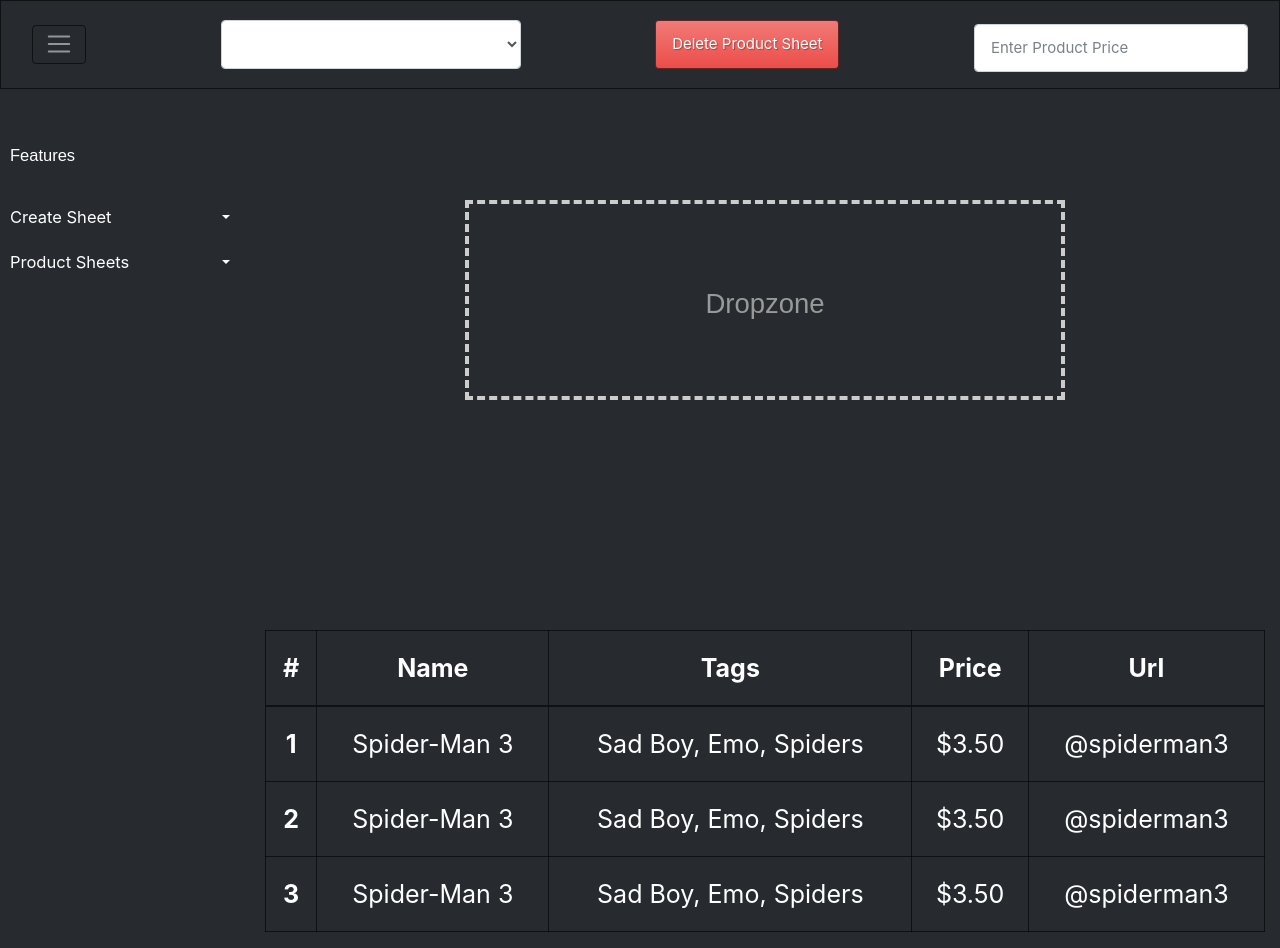
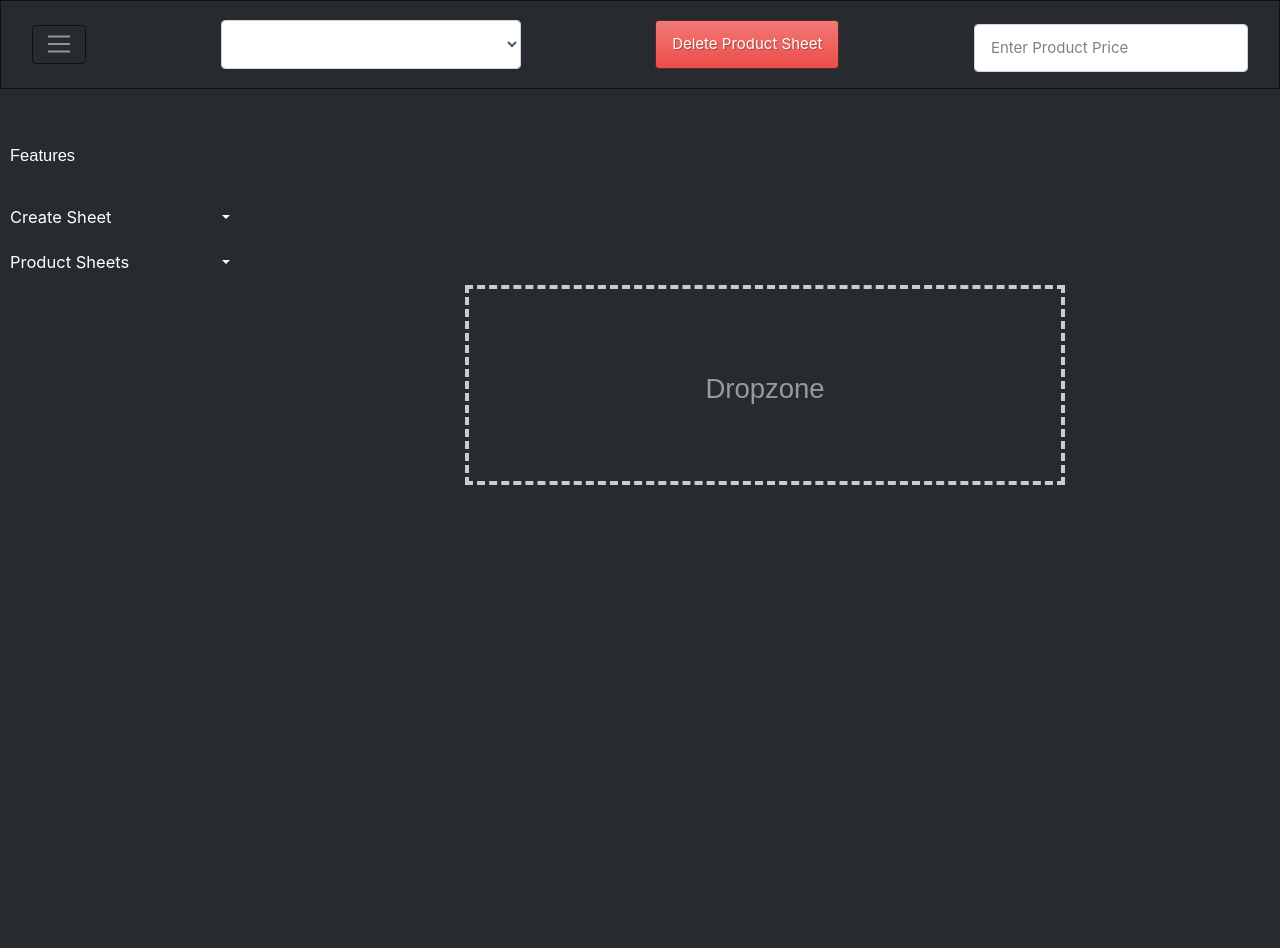
Before and after one commit to Chribtoper/supersheet-frontend, a PHP site: page / in a window 1280 px wide. After the commit the page ends 485 px from the top, so only its background shows below. Run offline with PHP 8.4, Linux system fonts and the light colour scheme; lists and menus that the app fills with data are empty; some libraries are stand-ins or nearby versions.

Commit message:
mvp done

```diff
--- a/index.html
+++ b/index.html
@@ -77,43 +77,32 @@
 
         <div id="container" class="container">
           <div class="dropzone"></div>
-          <div class="">
+          <!-- CSV Table -->
+          <div class="csv-table">
             <table class="table table-bordered">
               <thead>
                 <tr>
-                  <th scope="col">#</th>
+                  <th scope="col">ID</th>
                   <th scope="col">Name</th>
                   <th scope="col">Tags</th>
                   <th scope="col">Price</th>
                   <th scope="col">Url</th>
                 </tr>
               </thead>
-              <tbody>
+              <tbody class="table-body">
+                <!-- What we will be rendering with JS -->
                 <tr>
                   <th scope="row">1</th>
                   <td>Spider-Man 3</td>
                   <td>Sad Boy, Emo, Spiders</td>
                   <td>$3.50</td>
                   <td>@spiderman3</td>
-                </tr>
-                <tr>
-                  <th scope="row">2</th>
-                  <td>Spider-Man 3</td>
-                  <td>Sad Boy, Emo, Spiders</td>
-                  <td>$3.50</td>
-                  <td>@spiderman3</td>
-                </tr>
-                <tr>
-                  <th scope="row">3</th>
-                  <td>Spider-Man 3</td>
-                  <td>Sad Boy, Emo, Spiders</td>
-                  <td>$3.50</td>
-                  <td>@spiderman3</td>
-                </tr>
+                </tr> <!-- What we will be rendering with JS -->
               </tbody>
             </table>
-          </div>
+          </div> <!-- End of CSV Table -->
         </div>
+
 
   </div>
 
--- a/src/index.js
+++ b/src/index.js
@@ -20,7 +20,7 @@ document.addEventListener('DOMContentLoaded', () => {
         <ul class="collapse list-unstyled" id="sheetSubmenu-${sheet.id}">
         <div class="flex">
           <a class="btn btn-info" href="http://localhost:3000/api/v1/product_sheets/download/${sheet.id}">Download CSV</a>
-          <a class="btn btn-warning">Display</a>
+                    <a class="btn btn-warning" id="show-button-${sheet.id}" data-id="${sheet.id}">Display</a>
         </div>
         </ul>
       </li>
@@ -29,7 +29,12 @@ document.addEventListener('DOMContentLoaded', () => {
     productDropdown.innerHTML = allSheets //try returning this
   }).then(() => {
     $('.listy').click( function(e) {
-        $('.listy > .collapse').collapse('hide');
+        if ((event.target.classList.value === "btn btn-warning") ||
+            (event.target.classList.value === "btn btn-info")) {
+            // You're good, don't do anything.
+        } else {
+          $('.listy > .collapse').collapse('hide');
+        }
     });
   })
 
--- a/style.css
+++ b/style.css
@@ -175,3 +175,7 @@ ul ul a {
   margin-right:1px;
   text-align: -webkit-auto
 }
+
+.csv-table {
+  display: none;
+}
```
Also changed, not shown: imgur/build/imgur.min.js.
